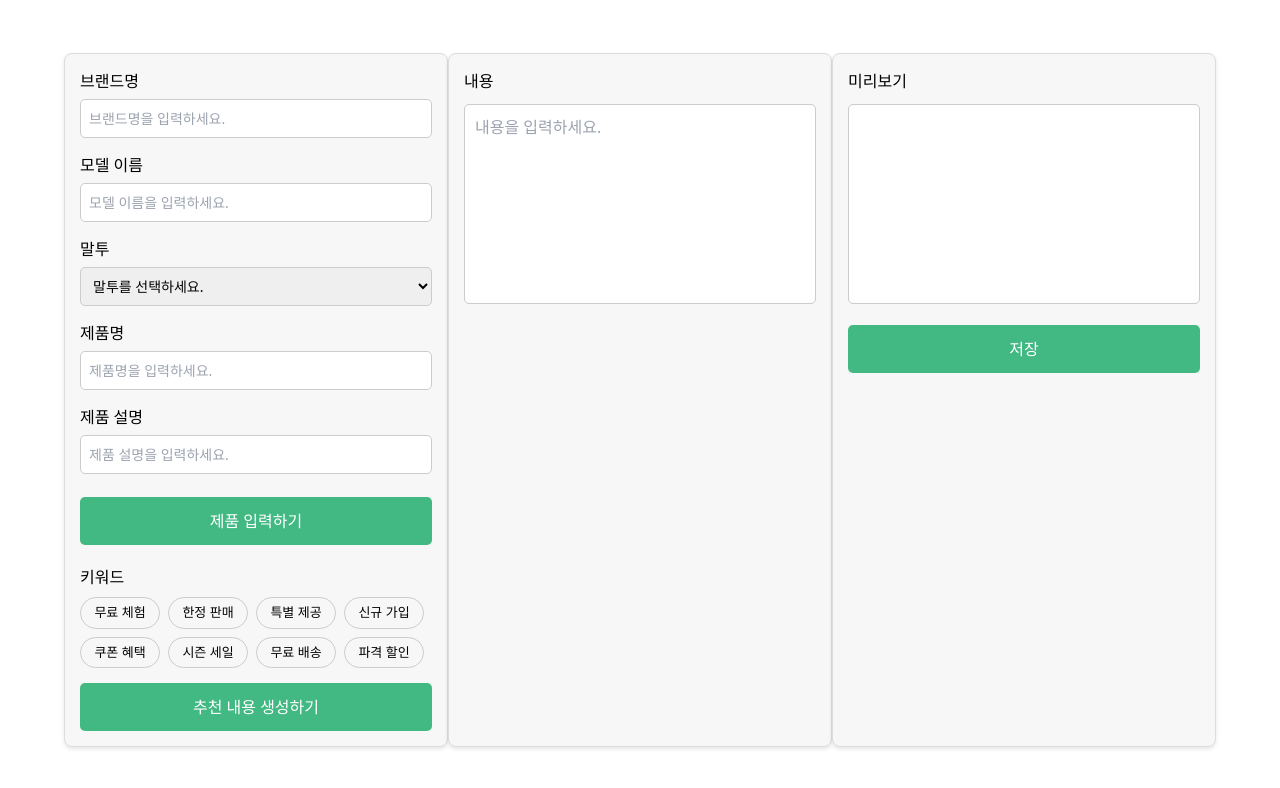
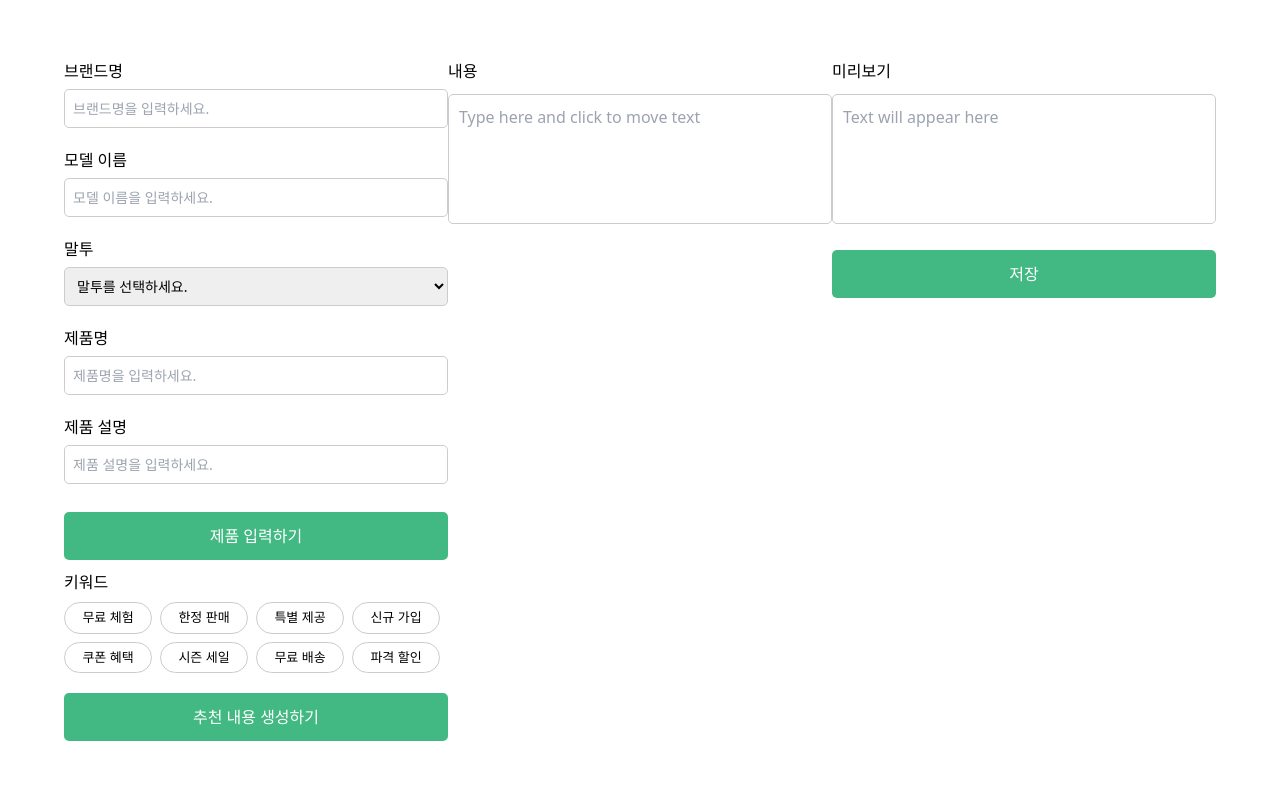
Before and after one commit to KJH-Programmer/HooniPing, a Vue app: page /#/campaignpage in a window 1280 px wide. Shown: the top 788 px of the page. Built offline with nearby package versions, Linux system fonts and the light colour scheme.

Commit message:
update campaignpage

```diff
--- a/src/components/CampaignPage.vue
+++ b/src/components/CampaignPage.vue
@@ -81,14 +81,14 @@
       <div class="form section">
         <div class="input-field">
           <label for="description2">내용</label>
-          <textarea id="description2" v-model="description2" placeholder="내용을 입력하세요." @input="resizeTextarea($event)" class="large-textarea"></textarea>
+          <textarea v-model="sourceText" @click="moveText" placeholder="Type here and click to move text"></textarea>
         </div>
       </div>
 
       <div class="form section">
         <div class="input-field">
           <label for="preview">미리보기</label>
-          <textarea id="preview" v-model="preview" :placeholder="description2" @input="resizeTextarea($event)" class="large-textarea"></textarea>
+          <textarea v-model="destinationText" placeholder="Text will appear here"></textarea>
         </div>
         <div class="button-container">
           <button @click="save">저장</button>
@@ -113,7 +113,9 @@ export default {
       description2: '',
       preview: '',
       keywords: ['무료 체험', '한정 판매', '특별 제공', '신규 가입', '쿠폰 혜택', '시즌 세일', '무료 배송', '파격 할인'],
-      selectedKeywords: []
+      selectedKeywords: [],
+      sourceText: '',
+      destinationText: ''
     };
   },
   methods: {
@@ -134,6 +136,9 @@ export default {
       const textarea = event.target;
       textarea.style.height = 'auto';
       textarea.style.height = textarea.scrollHeight + 'px';
+    },
+    moveText() {
+      this.destinationText = this.sourceText;
     },
     toggleKeyword(keyword) {
       if (this.selectedKeywords.includes(keyword)) {
@@ -163,13 +168,6 @@ export default {
   width: 90%;
 }
 
-.section {
-  background-color: #f7f7f7;
-  padding: 15px;
-  border-radius: 8px;
-  border: 1px solid #ddd;
-  box-shadow: 0px 2px 4px rgba(0, 0, 0, 0.1);
-}
 
 .form {
   width: 48%;
@@ -177,7 +175,7 @@ export default {
 }
 
 .input-field {
-  margin-bottom: 15px;
+  margin-bottom: 20px;
 }
 
 .input-field label {
@@ -186,7 +184,7 @@ export default {
 }
 
 .keyword-section {
-  margin-top: 20px;
+  margin-top: 10px;
 }
 
 .keyword-wrapper {
@@ -260,7 +258,7 @@ textarea {
 }
 
 .large-textarea {
-  height: 200px;
+  height: 120px;
 }
 
 button {
@@ -276,6 +274,4 @@ button {
 button:hover {
   background-color: #36996e;
 }
-
-
 </style>
```
